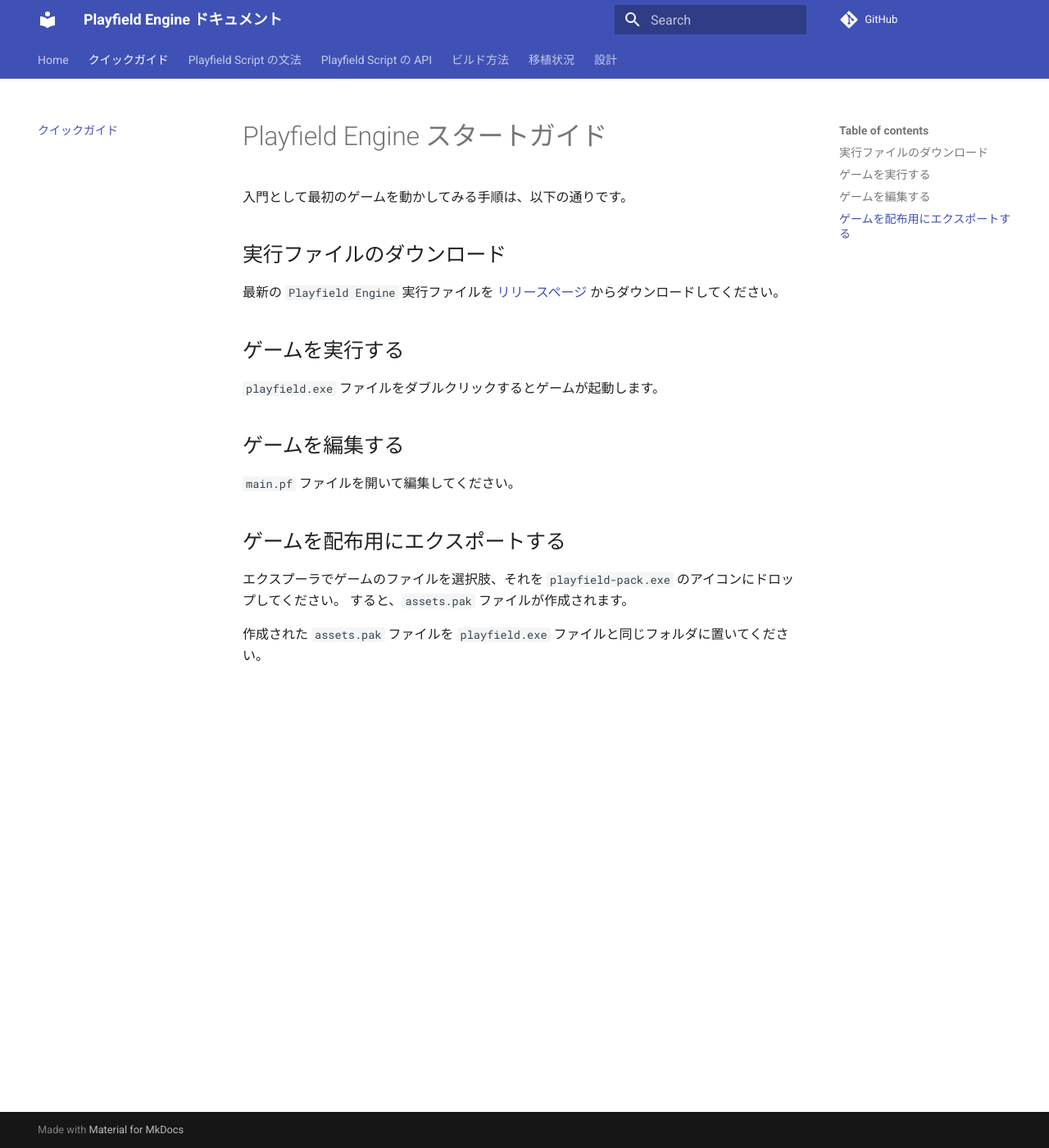
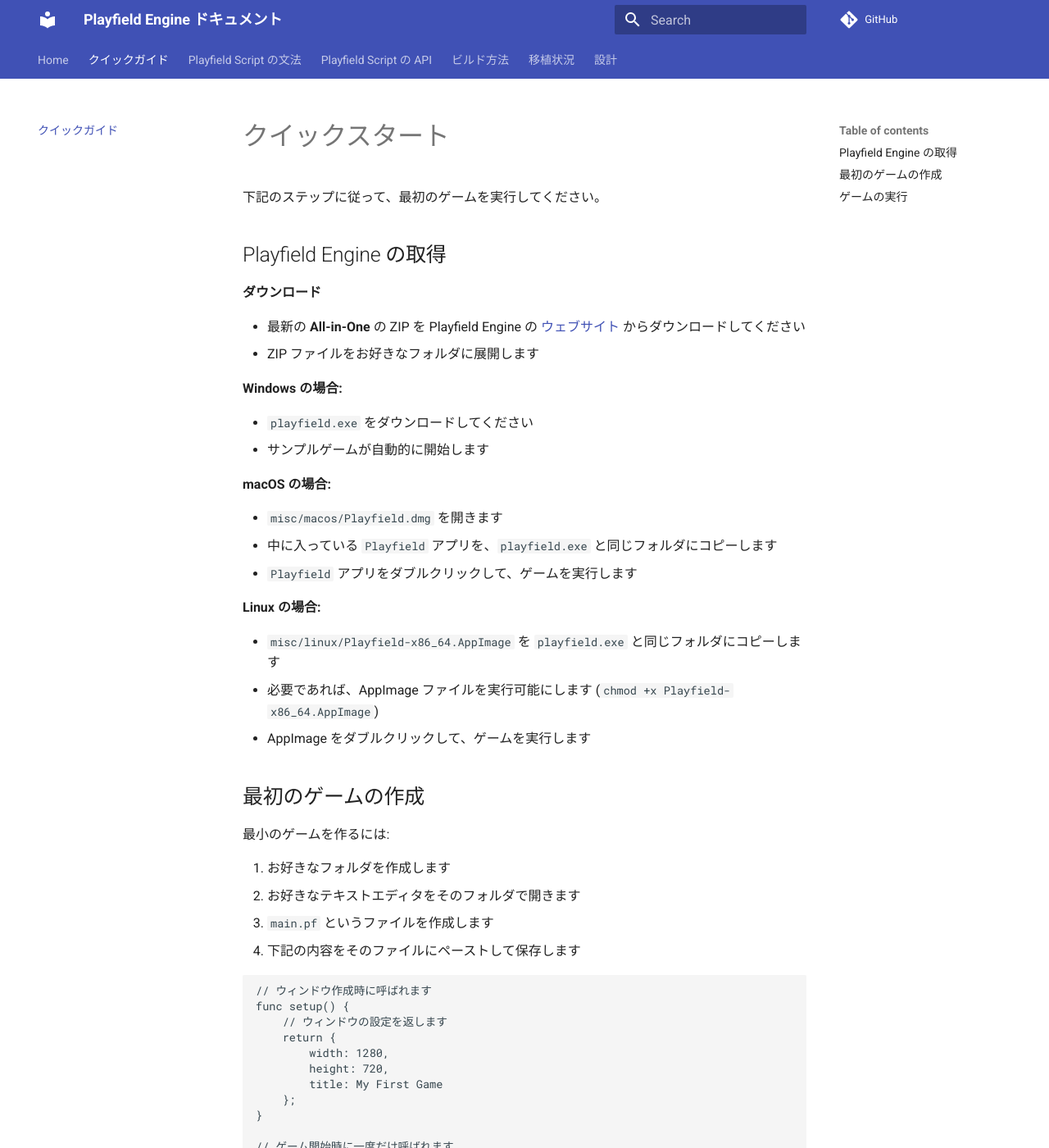
Before and after one commit to awemorris/PlayfieldEngine, an MkDocs documentation site: the page built from docs/mkdocs-ja/docs/gettingstarted.md, in a window 1280 px wide and 1400 px high. Shown: the whole window at 82% size. Built offline with MkDocs 1.6.1 and Material for MkDocs 9.7.7, drawn with Linux system fonts in a browser that asks for light colours; comment, search, counter and statistics services are not loaded; some of the changed text lies outside the part shown.

Commit message:
Update documents

````diff
--- /dev/null
+++ b/docs/mkdocs-ja/docs/distribute.md
@@ -0,0 +1,67 @@
+ゲームの配布
+============
+
+ゲームの準備ができたら、アセットを単一のパッケージファイルにまとめて、配布をかんたんにしましょう。
+
+## assets.pak の作成
+
+### Windows の場合
+
+Playfield Engine に同梱されているパッケージングツールを利用できます：
+
+1. `misc/windows/` フォルダに行きます
+2. すべてのアセット (main.pf, 画像、フォント、音声) を選択して、`playfield-pack.exe` にドロップします
+3. ツールが `assets.pak` ファイルを同じディレクトリに作成します
+
+このファイルの中にはすべてゲームアセットが含まれます。
+
+### macOS の場合
+
+Windows の場合と同様ですが、`misc/macos/playfield-pack` を代わりに使用してください：
+
+1. ターミナルを開きます.
+2. `misc/macos/` に行きます (`cd misc/macos`)
+3. `xattr -c playfield-pack` を実行して、macOS の検閲フラグを消去します
+4. `./playfield-pack <files>` を実行して、assets.pak ファイルを作成します
+
+### On Linux
+
+Windows の場合と同様ですが、`misc/linux/playfield-pack` を代わりに使用してください：
+
+1. ターミナルを開きます.
+2. `misc/linux/` に行きます (`cd misc/linux`)
+4. `./playfield-pack <files>` を実行して、assets.pak ファイルを作成します
+
+## 配布に必要なファイル
+
+ゲームを配布するには、以下の２つのファイルが必要です。
+
+* `playfield.exe`
+* `assets.pak`
+
+これらを１つのフォルダに入れてください。
+プレーヤーは `playfield.exe` をダブルクリックするだけでゲームを起動できます。
+
+## アイコンの変更
+
+### Windows の場合
+
+アイコンを変更できる何らかのソフトを利用して、`playfield.exe` のアイコンを変更します。
+
+あるいは別の方法として:
+1. Playfield Engine のソースコードをダウンロードします
+2. `resources/windows/icon.ico` をあなたのアイコンに変更します
+3. アプリを再ビルドします
+
+### macOS の場合
+
+1. Playfield Engine のソースコードをダウンロードします
+2. `resources/macos/icon512.png` をあなたのアイコン画像に変更します
+3. アプリを再ビルドします
+
+### For Linux
+
+1. Playfield Engine のソースコードをダウンロードします
+2. `external/StratoHAL/src/icon.c` をあなたのアイコンデータに変更します
+  * このファイルはXPM画像のテキストである必要があります
+3. アプリを再ビルドします
--- a/docs/mkdocs-ja/docs/gettingstarted.md
+++ b/docs/mkdocs-ja/docs/gettingstarted.md
@@ -1,23 +1,79 @@
-Playfield Engine スタートガイド
-===============================
+クイックスタート
+================
 
-入門として最初のゲームを動かしてみる手順は、以下の通りです。
+下記のステップに従って、最初のゲームを実行してください。
 
-## 実行ファイルのダウンロード
+## Playfield Engine の取得
 
-最新の `Playfield Engine` 実行ファイルを [リリースページ](https://github.com/awemorris/PlayfieldEngine/releases) からダウンロードしてください。
+**ダウンロード**
 
-## ゲームを実行する
+* 最新の **All-in-One** の ZIP を Playfield Engine の [ウェブサイト](https://noctvm.io/playfield/) からダウンロードしてください
+* ZIP ファイルをお好きなフォルダに展開します
 
-`playfield.exe` ファイルをダブルクリックするとゲームが起動します。
+**Windows の場合:**
 
-## ゲームを編集する
+* `playfield.exe` をダウンロードしてください
+* サンプルゲームが自動的に開始します
 
-`main.pf` ファイルを開いて編集してください。
+**macOS の場合:**
 
-## ゲームを配布用にエクスポートする
+* `misc/macos/Playfield.dmg` を開きます
+* 中に入っている `Playfield` アプリを、`playfield.exe` と同じフォルダにコピーします
+* `Playfield` アプリをダブルクリックして、ゲームを実行します
 
-エクスプーラでゲームのファイルを選択肢、それを `playfield-pack.exe` のアイコンにドロップしてください。
-すると、`assets.pak` ファイルが作成されます。
+**Linux の場合:**
 
-作成された `assets.pak` ファイルを `playfield.exe` ファイルと同じフォルダに置いてください。
+* `misc/linux/Playfield-x86_64.AppImage` を `playfield.exe` と同じフォルダにコピーします
+* 必要であれば、AppImage ファイルを実行可能にします (`chmod +x Playfield-x86_64.AppImage`)
+* AppImage をダブルクリックして、ゲームを実行します
+
+## 最初のゲームの作成
+
+最小のゲームを作るには:
+
+1. お好きなフォルダを作成します
+2. お好きなテキストエディタをそのフォルダで開きます
+3. `main.pf` というファイルを作成します
+4. 下記の内容をそのファイルにペーストして保存します
+
+```
+// ウィンドウ作成時に呼ばれます
+func setup() {
+    // ウィンドウの設定を返します
+    return {
+        width: 1280,
+        height: 720,
+        title: My First Game
+    };
+}
+
+// ゲーム開始時に一度だけ呼ばれます
+func start() {
+    // 100x100 の白いテクスチャを作成します
+    tex = Engine.createColorTexture({
+        width: 100,
+        height: 100,
+        r: 255, g: 255, b: 255, a: 255
+    });
+}
+
+// 毎フレーム、レンダリングの前に呼ばれます
+func update() {
+    posX = Engine.mousePosX;
+    posY = Engine.mousePosY;
+}
+
+// 毎フレーム、レンダリングのために呼ばれます
+func render() {
+    Engine.draw({ texture: tex, x: posX, y: posY });
+}
+```
+
+## ゲームの実行
+
+Playfield Engine は下記の２通りの方法でゲームをロードできます:
+
+* `main.pf` ファイルを含むフォルダ
+* `assets.pak` ファイル (すべてのゲームアセットが入っている)
+
+`assets.pak` ファイルを作成するには、[ゲームの配布](distribute.md) を見てください。
````
Also changed, not shown: docs/mkdocs-en/docs/distribute.md (added, +66 -0 lines), docs/mkdocs-en/docs/gettingstarted.md (+68 -12 lines), README.md.
